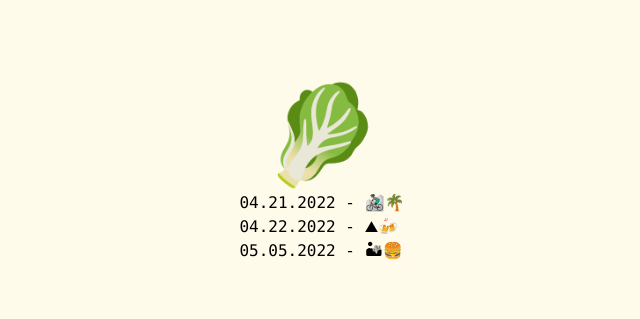
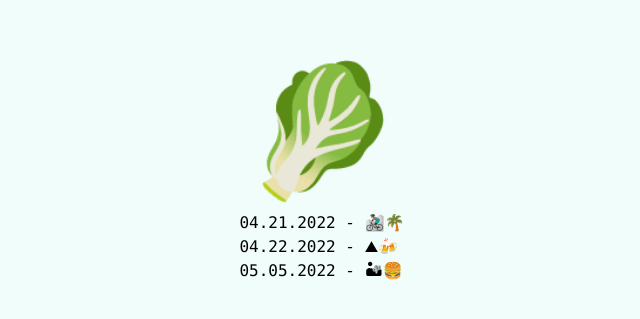
Before and after one commit to inghamemerson/lettuce, a website: page index.html in a window 1280 px wide. Shown: the part 225-544 px from the top of the page, without its empty margins (318-958 px from the left). Drawn offline with Linux system fonts and the light colour scheme; a web font is replaced by a local one.

Commit message:
update bg color

```diff
--- a/index.html
+++ b/index.html
@@ -1,5 +1,5 @@
 <!DOCTYPE html>
-<html lang="en" class="bg-amber-50">
+<html lang="en" class="bg-teal-50">
 <head>
   <meta charset="UTF-8">
   <meta name="viewport" content="width=device-width, initial-scale=1.0">
@@ -19,7 +19,7 @@
 <body class="flex flex-col">
   <main class="flex flex-col min-h-screen justify-center items-center">
     <section>
-      <h1 class="text-xl sm:text-3xl md:text-5xl lg:text-6xl xl:text-8xl text-center mb-2">🥬</h1>
+      <h1 class="text-3xl sm:text-5xl md:text-7xl lg:text-8xl xl:text-9xl text-center mb-4">🥬</h1>
       <p class="font-mono">04.21.2022 - 🚵‍♂️🌴</p>
       <p class="font-mono">04.22.2022 - ⛰🍻</p>
       <p class="font-mono">05.05.2022 - 🏜🍔</p>
```
Also changed, not shown: styles.css.
